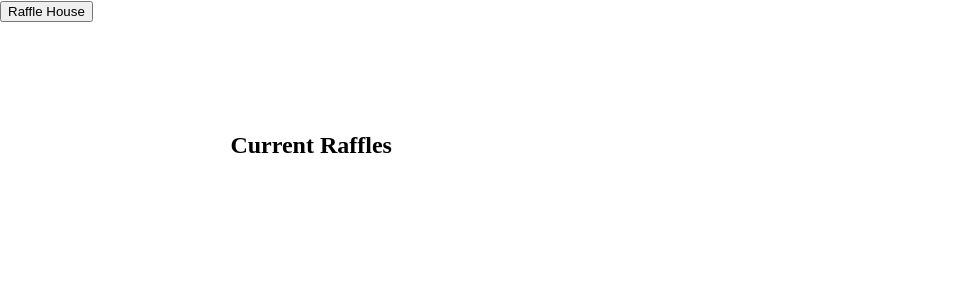
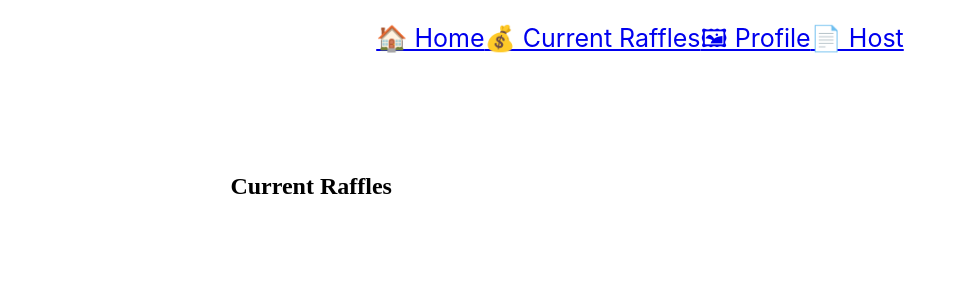
Before and after one commit to rottaj/RaffleHouse, a React (Create React App) app in the folder frontend/: page /raffles in a window 1280 px wide. Shown: the top 300 px of the page, without its empty margins (0-966 px from the left). Built offline with nearby package versions, Linux system fonts and the light colour scheme.

Commit message:
ui stuffs

```diff
--- a/frontend/src/App.tsx
+++ b/frontend/src/App.tsx
@@ -5,6 +5,8 @@ import React from 'react';
 import Home  from './Containers/Home';
 import Raffles from './Containers/Raffles'
 import RaffleViewer from './Containers/RaffleViewer';
+import userProfile from "./Components/userProfile";
+
 
 export default class App extends React.Component {
   render() {
@@ -12,6 +14,7 @@ export default class App extends React.Component {
       <BrowserRouter>
         <Route exact path = "/" component = {Home} />
         <Route exact path = "/raffles" component = {Raffles}/>
+        <Route exact path = "/profile" component = {userProfile} />
         <Route path = "/raffle/:contractAddress" component = {RaffleViewer}/>
       </BrowserRouter>
     )
--- /dev/null
+++ b/frontend/src/Components/MenuItems.css
@@ -0,0 +1,5 @@
+.test{
+    font-size: 25px;
+    text-align: center;
+    margin-top: 20px;
+}
--- /dev/null
+++ b/frontend/src/Components/MenuItems.tsx
@@ -0,0 +1,42 @@
+// import { useLocation } from "react-router";
+import { Menu } from "antd";
+import { Link } from "react-router-dom";
+import React from 'react';
+import './MenuItems.css';
+
+interface Props {
+    context: string;
+    mode: string;
+    style: any;
+    defaultSelectedKeys: any;
+}
+
+declare let window: any;
+
+export default class MenuItems extends React.Component {
+    render() {
+      return (
+          <div className="test">
+            <Link to="/">🏠 Home</Link>
+            <Link to="/raffles">💰 Current Raffles</Link>
+            <Link to="/profile">🖼 Profile</Link>
+            <Link to="/">📄 Host</Link>
+        </div>
+      )
+    }
+}
+
+{/* <Menu>
+    <Menu.Item key="/quickstart">
+    <Link to="/quickstart">🏠 Home</Link>
+    </Menu.Item>
+    <Menu.Item key="/erc20balance">
+    <Link to="/erc20balance">💰 Current Raffles</Link>
+    </Menu.Item>
+    <Menu.Item key="/nftBalance">
+    <Link to="/nftBalance">🖼 Profile</Link>
+    </Menu.Item>
+    <Menu.Item key="/contract">
+    <Link to="/contract">📄 Host</Link>
+    </Menu.Item>
+</Menu> */}
--- a/frontend/src/Components/RaffleCreator.tsx
+++ b/frontend/src/Components/RaffleCreator.tsx
@@ -15,7 +15,7 @@ process.env.ETHERSCAN_API_NFT_TXN + ${0xB702DC679dCe8d27c77AC49A63B9A138B674929E
 */
 // REMOVE THIS --> MOVE TO .ENV
 const ETHERSCAN_API_NFT_TXN = 'https://api-rinkeby.etherscan.io/api?module=account&action=tokennfttx&address=';
-const ETHERSCAN_API_KEY = 'JPARDRW9CAVF9ZKISWVC3YYM6RP93JNQUC';
+const ETHERSCAN_API_KEY = 'FS4Q2NK8JQJ7DPD73R3G1S1T948RPY3JSI';
 interface Props {
     isOpen: boolean;
     tokens?: Token[];
--- /dev/null
+++ b/frontend/src/Components/userProfile.tsx
@@ -0,0 +1,14 @@
+import React from 'react';
+import MenuItems from "../Components/MenuItems";
+
+
+export default class Profile extends React.Component {
+    render() {
+        return (
+            <div>
+                <MenuItems/>
+                hehe
+            </div>
+        );
+    }
+}
--- a/frontend/src/Containers/Home.tsx
+++ b/frontend/src/Containers/Home.tsx
@@ -1,7 +1,8 @@
 import React from 'react';
 import { Link } from 'react-router-dom';
 import EnterApp from "../Components/EnterApp";
-import RaffleCreator from "../Components/RaffleCreator"
+import RaffleCreator from "../Components/RaffleCreator";
+import MenuItems from "../Components/MenuItems";
 import './Home.css';
 
 
@@ -21,6 +22,7 @@ export default class Home extends React.Component {
     render() {
         return (
             <div className="main-container">
+            <MenuItems/>
                 <div className="home-title-container">
                     <h1 className="Header-Token-Lotto-h1">Raffle House!</h1>
                     <h3>Win big with the fastest growing crypto Raffle!</h3>
--- a/frontend/src/Containers/Raffles.tsx
+++ b/frontend/src/Containers/Raffles.tsx
@@ -6,6 +6,7 @@ import { RafflesAddress, _abi_raffles } from '../interfaces/Raffles_Interface';
 import RaffleViewer from './RaffleViewer';
 import {BrowserRouter, Route} from 'react-router-dom';
 import './Raffles.css';
+import MenuItems from "../Components/MenuItems";
 
 declare let window: any;
 export default class Raffles extends React.Component {
@@ -38,9 +39,7 @@ export default class Raffles extends React.Component {
     render() {
         return (
             <div className="Raffles-container-main">
-                <Link to="/">
-                    <button>Raffle House</button>
-                </Link>
+                <MenuItems/>
                 <div className="Raffles-title-container">
                     <h2>Current Raffles</h2>
                 </div>
```
